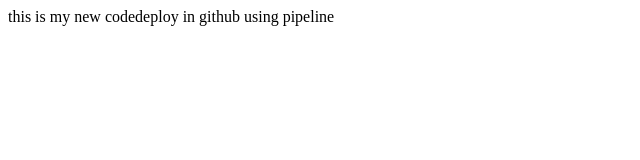
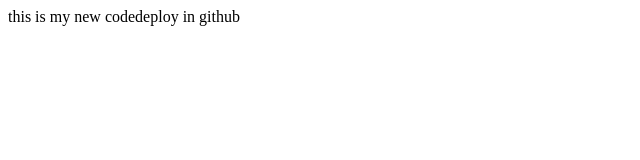
Before and after one commit to suganthialagumalai/repo1, a plain HTML site: page index.html in a window 1280 px wide. Shown: the whole page, without its empty margins (0-640 px from the left). Drawn offline with Linux system fonts and the light colour scheme.

Commit message:
Update index.html

```diff
--- a/index.html
+++ b/index.html
@@ -1,7 +1,7 @@
 <html>
 <body>
 <heading>
-this is my new codedeploy in github using pipeline
+this is my new codedeploy in github
 </heading>
 </body>
 </html>
```
